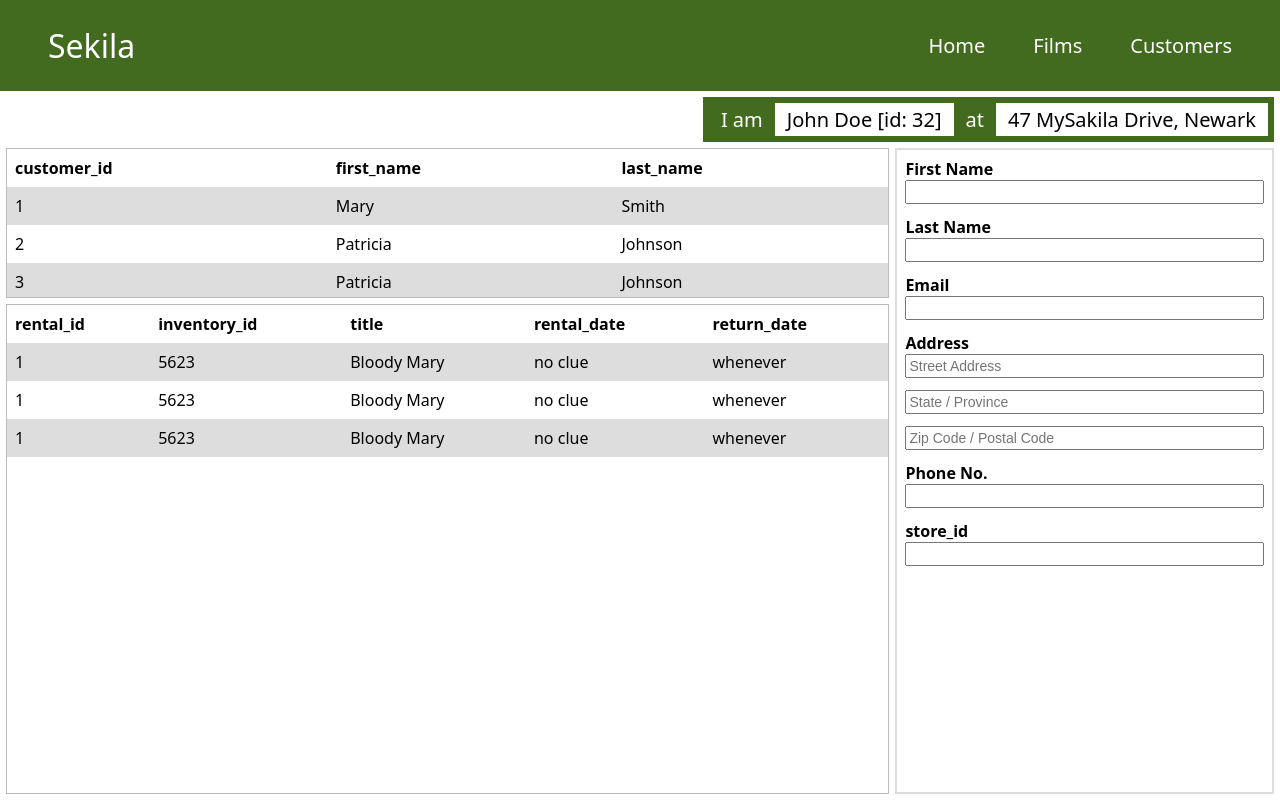
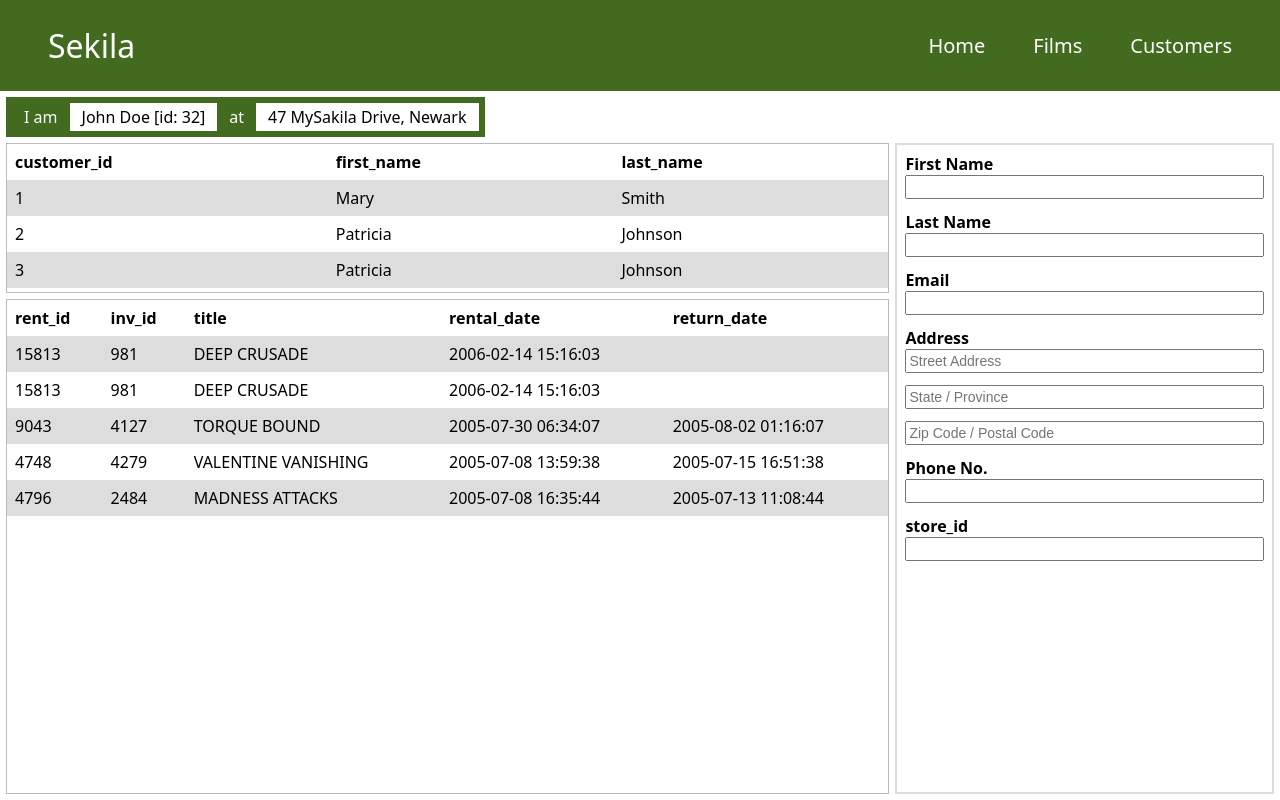
Before and after one commit to CapuchinoGaming/sakila_frontend, a React (Vite) app in the folder my-website/: page / in a window 1280 px wide. Built offline with nearby package versions, Linux system fonts and the light colour scheme.

Commit message:
refactor(customer-page): add comments
Add comments for back-end team.
Create "webpages" directory for full-page React components.
Move CustomerPage.jsx from components to webpages.
Adjust table row padding by 2px.

```diff
--- a/my-website/src/App.jsx
+++ b/my-website/src/App.jsx
@@ -1,5 +1,6 @@
-import CustomerPage from "./components/CustomerPage";
+// Import NavigationBar and ./webpage components
 import NavigationBar from "./components/NavigationBar";
+import CustomerPage from "./webpages/CustomerPage";
 
 function App() {
     return (
--- a/my-website/src/components/CustomerPage.jsx
+++ /dev/null
@@ -1,59 +0,0 @@
-import { useState } from "react";
-
-import SessionContainer from "./SessionContainer";
-import CustomerTable from "./CustomerTable";
-import RentalHistory from "./RentalHistory";
-import CustomerInfo from "./CustomerInfo";
-
-const customers = [
-    {id: 1, first_name: 'Mary', last_name: 'Smith'},
-    {id: 2, first_name: 'Patricia', last_name: 'Johnson'},
-    {id: 3, first_name: 'Patricia', last_name: 'Johnson'},
-    {id: 4, first_name: 'Patricia', last_name: 'Johnson'},
-    {id: 5, first_name: 'Patricia', last_name: 'Johnson'},
-    {id: 6, first_name: 'Patricia', last_name: 'Johnson'},
-    {id: 7, first_name: 'Patricia', last_name: 'Johnson'},
-    {id: 8, first_name: 'Patricia', last_name: 'Johnson'},
-    {id: 9, first_name: 'Patricia', last_name: 'Johnson'},
-    {id: 10, first_name: 'Patricia', last_name: 'Johnson'},
-];
-
-const records = [
-    {rental_id: 1, inventory_id: 5623, title: 'Bloody Mary', rental_date: 'no clue', return_date: 'whenever'},
-    {rental_id: 1, inventory_id: 5623, title: 'Bloody Mary', rental_date: 'no clue', return_date: 'whenever'},
-    {rental_id: 1, inventory_id: 5623, title: 'Bloody Mary', rental_date: 'no clue', return_date: 'whenever'}
-];
-
-/*  Customer Page
-    The customer page is a flexbox. It contains 3 objects within it:
-    |=======================|
-    |     NavigationBar     |
-    |=======================|
-    |    Query    |   [edit]|
-    |    Table    |    [del]|
-    |=============|         |
-    |             |  Client |
-    |   Rental    |  Info   |
-    |   History   |         |
-    |=============|=========|
-*/
-function CustomerPage() {
-    const [customerSelected, setCustomerSelected] = useState(true);
-
-    return (
-        <>
-            <SessionContainer/>
-            <div className="customer-page">
-                <div className="customer-page-left">
-                    <CustomerTable customers={customers} customerSelected={customerSelected}/>
-                    <RentalHistory records={records} customerSelected={customerSelected}/>
-                </div>
-                <div className="customer-page-right">
-                    <CustomerInfo customerSelected={customerSelected}/>
-                </div>
-            </div>
-        </>
-    )
-}
-
-export default CustomerPage;
--- a/my-website/src/components/RentalHistory.jsx
+++ b/my-website/src/components/RentalHistory.jsx
@@ -7,8 +7,8 @@ function RentalHistory({ records, customerSelected }) {
         <div className="rental-history">
             <table>
                 <tr>
-                    <th>rental_id</th>
-                    <th>inventory_id</th>
+                    <th>rent_id</th>
+                    <th>inv_id</th>
                     <th>title</th>
                     <th>rental_date</th>
                     <th>return_date</th>
--- a/my-website/src/index.css
+++ b/my-website/src/index.css
@@ -37,11 +37,12 @@ nav .bar .links {
 }
 .session-container {
   position: relative;
+  display: flex;
+  gap: 6px;
 
-  margin: 6px 6px 6px auto;
+  margin: 6px 6px 6px 6px;
   width:fit-content;
 
-  font-size: 20px;
   color: white;
   background-color: white;
 }
@@ -52,7 +53,6 @@ nav .bar .links {
   padding: 6px 6px;
   width:fit-content;
 
-  font-size: 20px;
   color: white;
   background-color:#426B1F;
 }
@@ -65,7 +65,6 @@ nav .bar .links {
   padding: 3px 12px;
   list-style: none;
 
-  font-size: 20px;
   cursor: pointer;
 }
 .login {
@@ -142,9 +141,8 @@ table {
   border-collapse: collapse;
   width: 100%;
 }
-
 td, th {
-  padding: 8px;
+  padding: 6px 8px;
   text-align: left;
 }
 tr {
--- /dev/null
+++ b/my-website/src/webpages/CustomerPage.jsx
@@ -0,0 +1,107 @@
+// Allow the use of states (React variables)
+import { useState } from "react";
+
+import SessionContainer from "../components/SessionContainer";
+import CustomerTable from "../components/CustomerTable";
+import RentalHistory from "../components/RentalHistory";
+import CustomerInfo from "../components/CustomerInfo";
+
+/*  API: customers array
+    CustomerTable will inmediately render anything placed on this array,
+    one customer per row.
+
+    CustomerTable can handle any amount of customers thanks to scrolling rows.
+    - It would be nice to avoid this scrolling behavior though.
+    - Follow instructions below (if you can)
+
+    TODO: Please write your "customer query function" so it does the following:
+    - Search 10 customers at a time (to display all customers w/ pagination).
+    - Sort by ID, ascending order: display id [1-10], then [11-20], etc.
+    - Note: CustomerTable can handle when the query returns less than 10 customers.
+
+    - Query any customers according depending in the search bar.
+      if (query[0].isDigit)             // Always returns 1 customer
+        search by id
+      else if (query[0].isAlpha)        // Might return more than 1 customer
+        search by first_name JOIN
+        search by last_name
+      if (counter == 1)                 // If query returned only 1 customer
+        inmediately "select" that customer,
+        that is, run the "records query function" with the customer_id
+*/
+const customers = [
+    {id: 1, first_name: 'Mary', last_name: 'Smith'},
+    {id: 2, first_name: 'Patricia', last_name: 'Johnson'},
+    {id: 3, first_name: 'Patricia', last_name: 'Johnson'},
+    {id: 4, first_name: 'Patricia', last_name: 'Johnson'},
+    {id: 5, first_name: 'Patricia', last_name: 'Johnson'},
+    {id: 6, first_name: 'Patricia', last_name: 'Johnson'},
+    {id: 7, first_name: 'Patricia', last_name: 'Johnson'},
+    {id: 8, first_name: 'Patricia', last_name: 'Johnson'},
+    {id: 9, first_name: 'Patricia', last_name: 'Johnson'},
+    {id: 10, first_name: 'Patricia', last_name: 'Johnson'},
+    {id: 11, first_name: 'Mary', last_name: 'Smith'},
+    {id: 12, first_name: 'Patricia', last_name: 'Johnson'},
+    {id: 13, first_name: 'Patricia', last_name: 'Johnson'},
+    {id: 14, first_name: 'Patricia', last_name: 'Johnson'},
+    {id: 15, first_name: 'Patricia', last_name: 'Johnson'},
+];
+
+/*  API: records array
+    RentalHistory will inmediately render anything placed on this array,
+    one record per row.
+
+    There is no limit, any "overflowing" rows can be scrolled down for.
+    - We are not doing pagination for this.
+    - Return the whole rental history at once.
+
+    Note: missing values (a.k.a.) missing cells can be handled
+    - you can return null
+    - you can return an array of size n-1, that skips the missing field
+
+    TODO: Please write your "records query function" so it does the following:
+    - Given a customer_id return the whole rental history at once.
+    - Sort by rental_id, descending order
+*/
+const records = [
+    // Note: empty cells can be written as "null" or simply do not write it on the array
+    {rental_id: 15813, inventory_id: 981, title: 'DEEP CRUSADE', rental_date: '2006-02-14 15:16:03', return_date: null},
+    {rental_id: 15813, inventory_id: 981, title: 'DEEP CRUSADE', rental_date: '2006-02-14 15:16:03'},
+    {rental_id: 9043, inventory_id: 4127, title: 'TORQUE BOUND', rental_date: '2005-07-30 06:34:07', return_date: '2005-08-02 01:16:07'},
+    {rental_id: 4748, inventory_id: 4279, title: 'VALENTINE VANISHING', rental_date: '2005-07-08 13:59:38', return_date: '2005-07-15 16:51:38'},
+    {rental_id: 4796, inventory_id: 2484, title: 'MADNESS ATTACKS', rental_date: '2005-07-08 16:35:44', return_date: '2005-07-13 11:08:44'},
+];
+
+/*  Customer Page
+    The customer page is a flexbox. It contains 3 objects within it:
+    |=======================|
+    |     NavigationBar     |
+    |=======================|
+    |   Customer  |   [edit]|
+    |    Table    |    [del]|
+    |=============|         |
+    |             |  Cust.  |
+    |   Rental    |  Info   |
+    |   History   |         |
+    |=============|=========|
+*/
+function CustomerPage() {
+    const [customerSelected, setCustomerSelected] = useState(true);
+
+    return (
+        <>
+            <SessionContainer/>
+            <div className="customer-page">
+                <div className="customer-page-left">
+                    <CustomerTable customers={customers} customerSelected={customerSelected}/>
+                    <RentalHistory records={records} customerSelected={customerSelected}/>
+                </div>
+                <div className="customer-page-right">
+                    <CustomerInfo customerSelected={customerSelected}/>
+                </div>
+            </div>
+        </>
+    )
+}
+
+export default CustomerPage;
```
